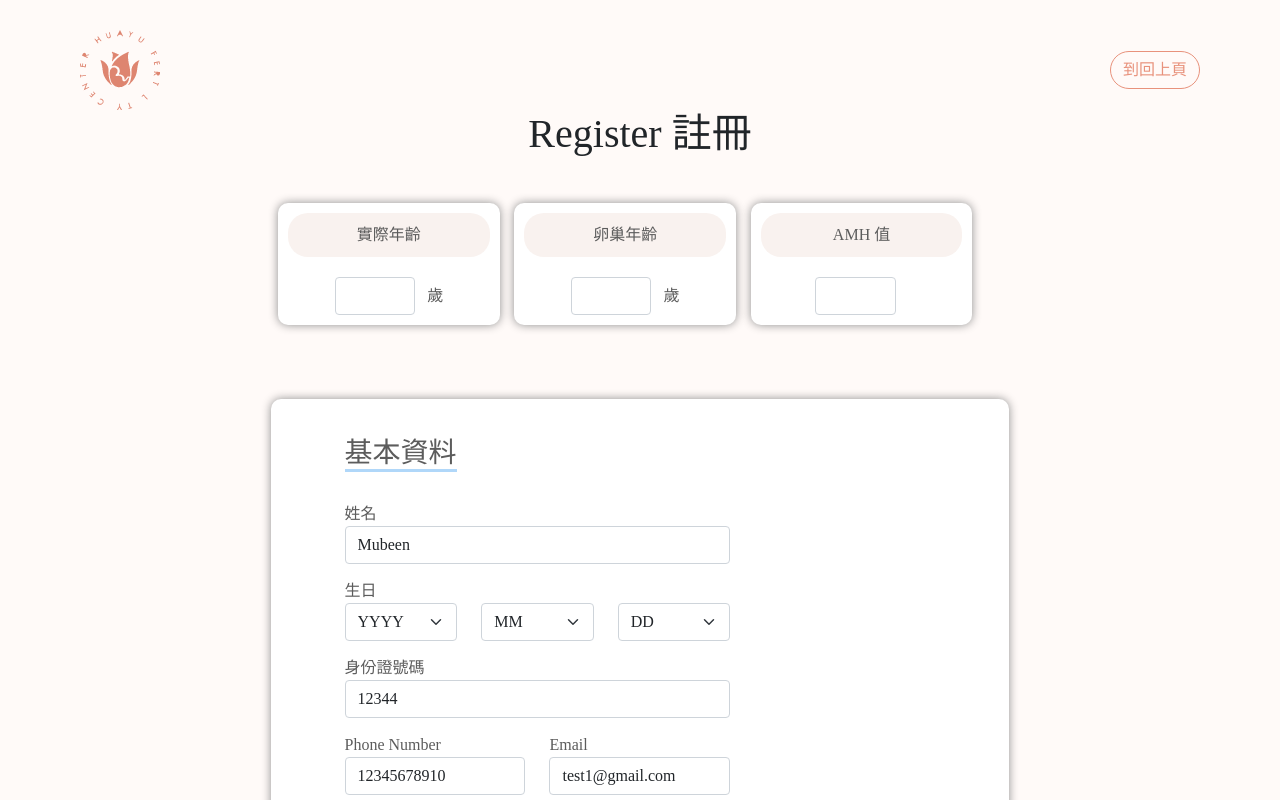
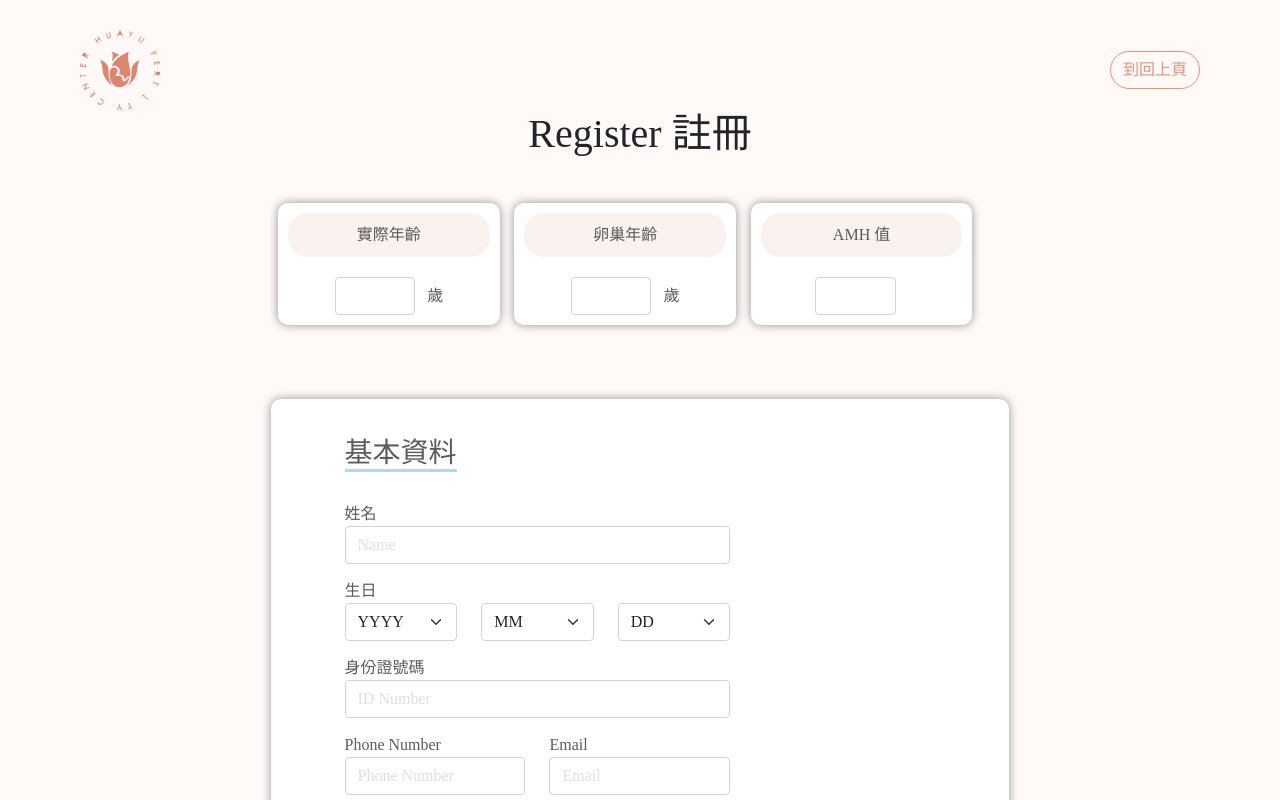
Before and after one commit to fbd3887/medical-frontend, a React (Create React App) app: page /register in a window 1280 px wide. Shown: the top 800 px of the page. Built offline with nearby package versions, Linux system fonts and the light colour scheme.

Commit message:
removing placeholder values

```diff
--- a/src/components/register/Register.jsx
+++ b/src/components/register/Register.jsx
@@ -10,17 +10,17 @@ import { LIFE_CYCLE,BLEED, CRAMPS, PREGNANT_LIFECYCLE } from '../../utils/consta
 
 export default function Register() {
   const initialValues = {
-    email: 'test1@gmail.com',
-    password: '12345678',
-    phoneNumber: '12345678910',
+    email: '',
+    password: '',
+    phoneNumber: '',
     occupation: '-1',
     finance: '10000',
     dobDay: 'DD',
     dobMonth: 'MM',
     dobYear: 'YYYY',
     education: '-1',
-    name: 'Mubeen',
-    idNumber: 12344,
+    name: '',
+    idNumber: '',
     biologicalAge: '',
     overyAge: '',
     amhLevel: '',
@@ -29,7 +29,6 @@ export default function Register() {
     menstrualCycle:'20',
     crampCycle:'0',
     bleedCycle:'0',
-
   }
   const [registerForm, setRegisterForm] = useState(initialValues)
   const [errors, setErrors] = useState({})
--- a/src/scss/innerpages.scss
+++ b/src/scss/innerpages.scss
@@ -49,6 +49,7 @@
         p{
             margin: 0;
             color: #fff;
+            cursor: pointer;
         }
     }
 }
```
